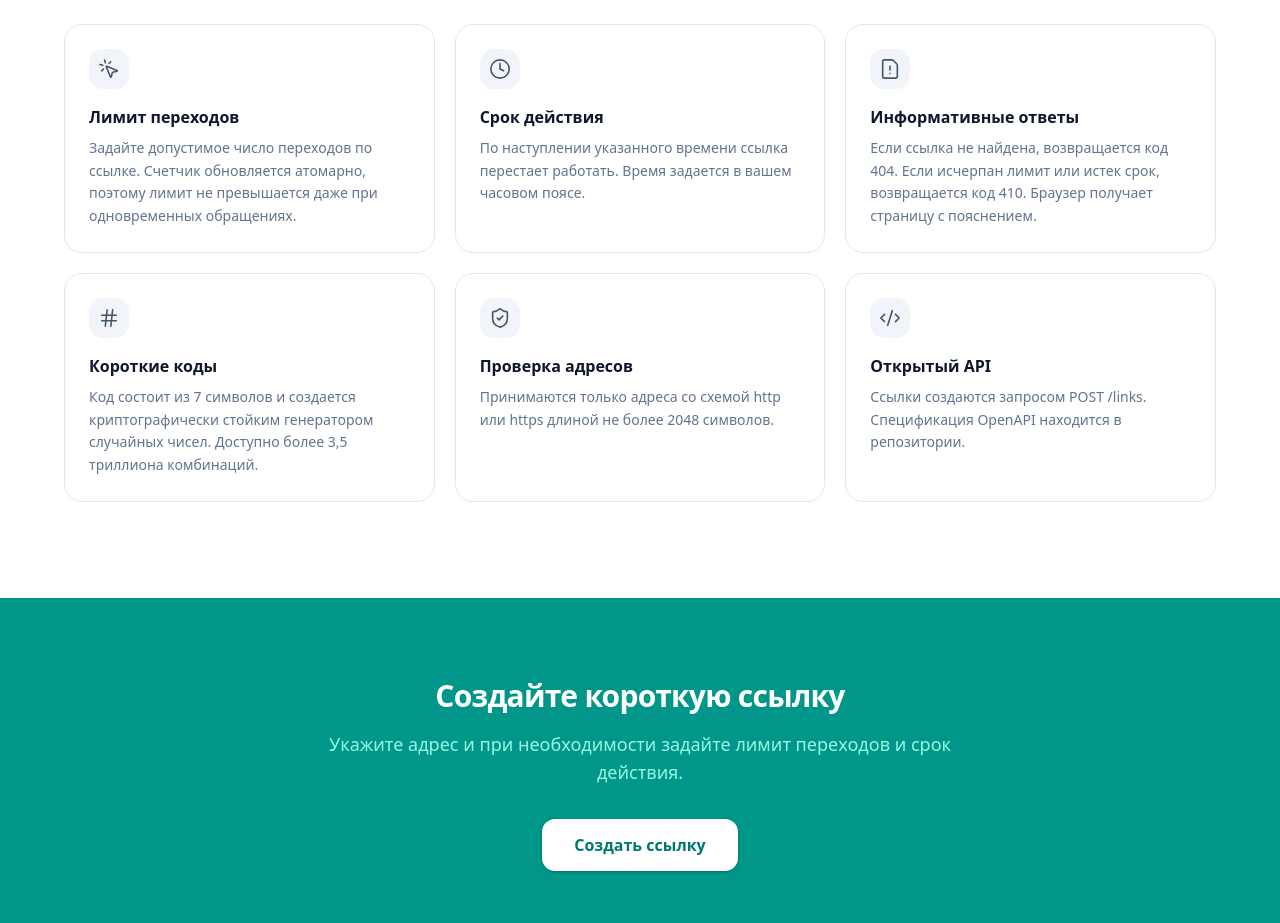
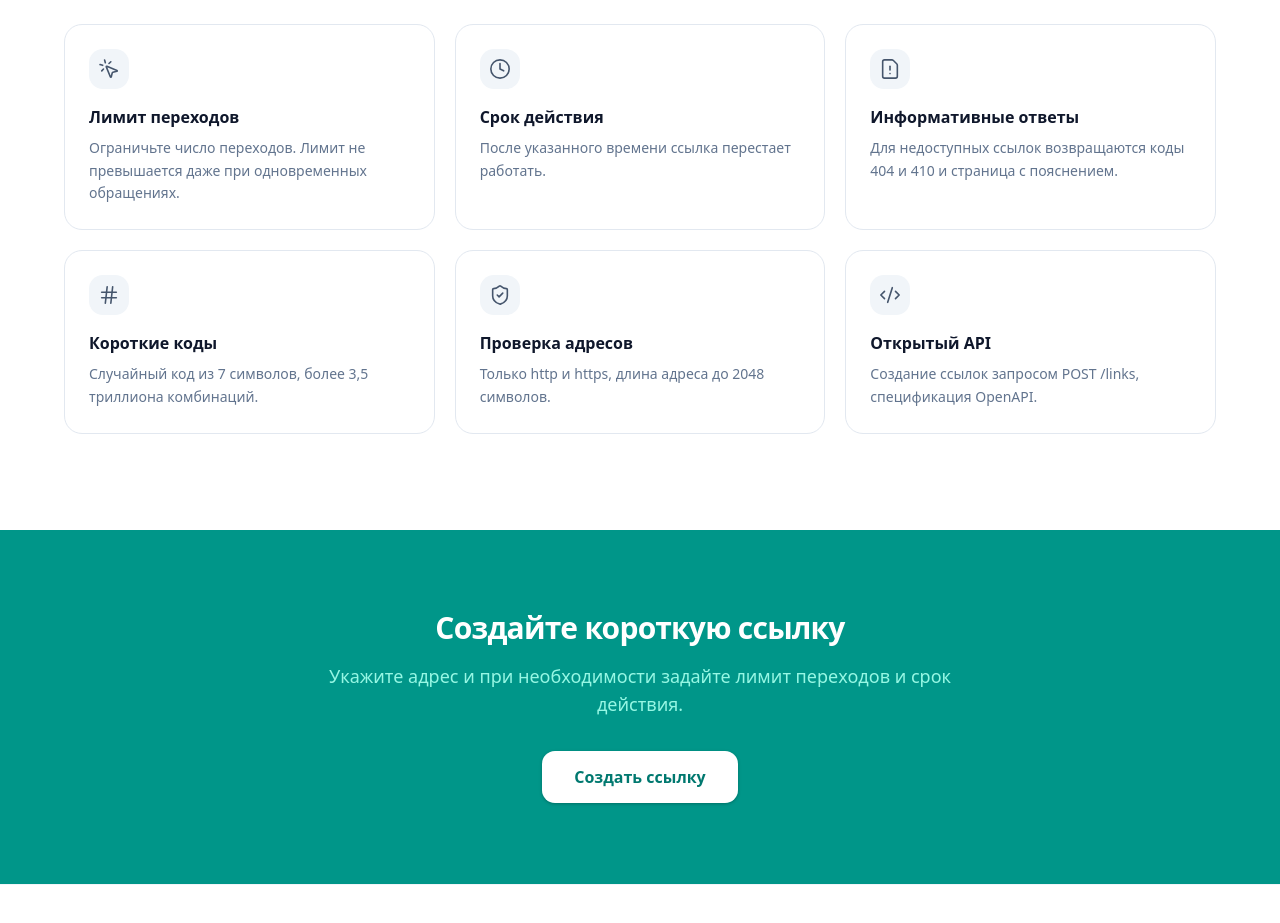
Before and after one commit to emilburganov/link-shortener-web, a React (Vite) app: page / in a window 1280 px wide. Shown: the part 1160-2083 px from the top of the page. Built offline with nearby package versions, Linux system fonts and the light colour scheme.

Commit message:
fix: shorten the feature card texts

```diff
--- a/src/features/landing/FeatureGrid.tsx
+++ b/src/features/landing/FeatureGrid.tsx
@@ -14,37 +14,32 @@ const features = [
     icon: MousePointerClickIcon,
     title: 'Лимит переходов',
     description:
-      'Задайте допустимое число переходов по ссылке. Счетчик обновляется атомарно, поэтому лимит не превышается даже при одновременных обращениях.',
+      'Ограничьте число переходов. Лимит не превышается даже при одновременных обращениях.',
   },
   {
     icon: ClockIcon,
     title: 'Срок действия',
-    description:
-      'По наступлении указанного времени ссылка перестает работать. Время задается в вашем часовом поясе.',
+    description: 'После указанного времени ссылка перестает работать.',
   },
   {
     icon: FileWarningIcon,
     title: 'Информативные ответы',
-    description:
-      'Если ссылка не найдена, возвращается код 404. Если исчерпан лимит или истек срок, возвращается код 410. Браузер получает страницу с пояснением.',
+    description: 'Для недоступных ссылок возвращаются коды 404 и 410 и страница с пояснением.',
   },
   {
     icon: HashIcon,
     title: 'Короткие коды',
-    description:
-      'Код состоит из 7 символов и создается криптографически стойким генератором случайных чисел. Доступно более 3,5 триллиона комбинаций.',
+    description: 'Случайный код из 7 символов, более 3,5 триллиона комбинаций.',
   },
   {
     icon: ShieldCheckIcon,
     title: 'Проверка адресов',
-    description:
-      'Принимаются только адреса со схемой http или https длиной не более 2048 символов.',
+    description: 'Только http и https, длина адреса до 2048 символов.',
   },
   {
     icon: CodeXmlIcon,
     title: 'Открытый API',
-    description:
-      'Ссылки создаются запросом POST /links. Спецификация OpenAPI находится в репозитории.',
+    description: 'Создание ссылок запросом POST /links, спецификация OpenAPI.',
   },
 ]
 
```
